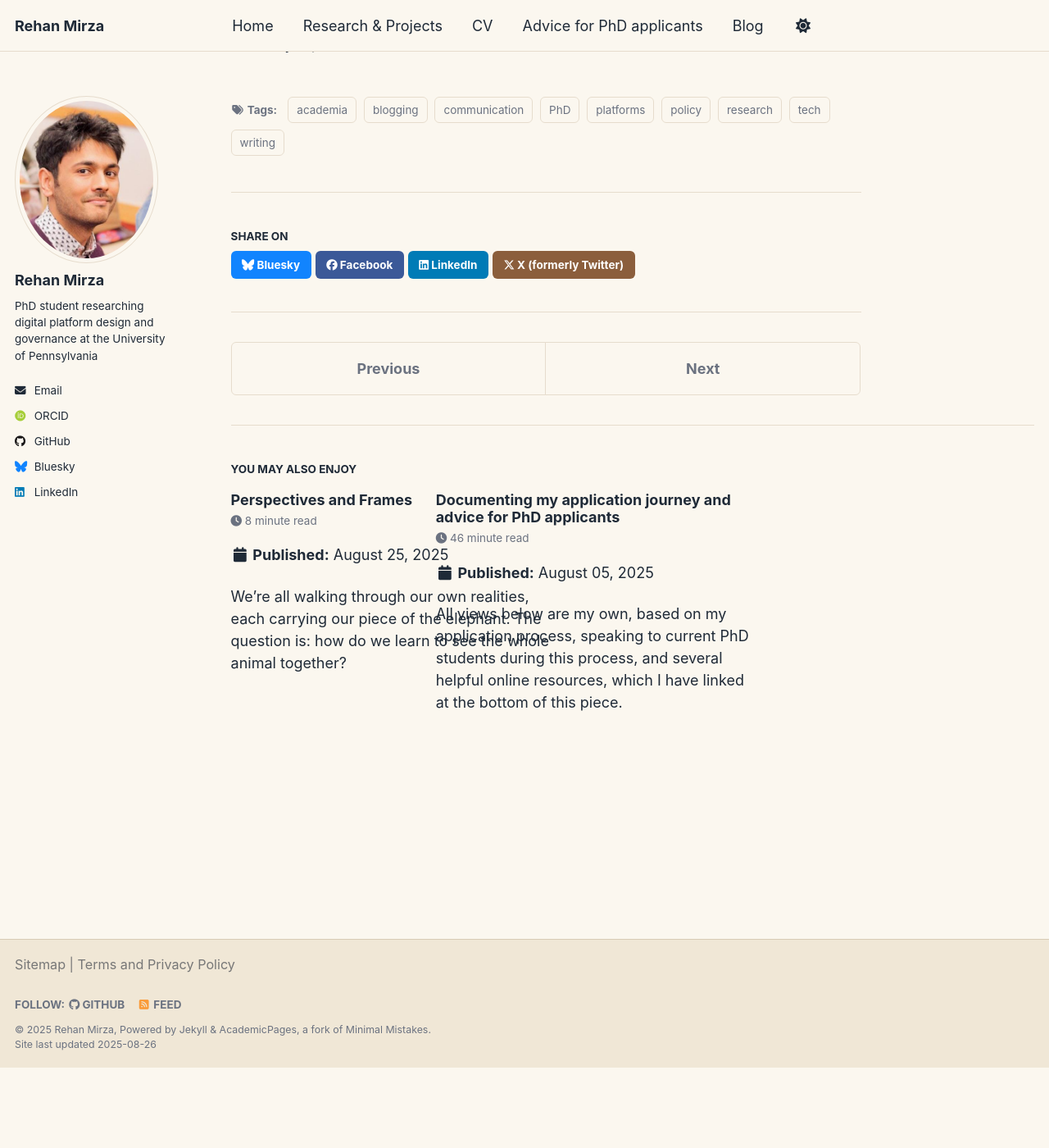
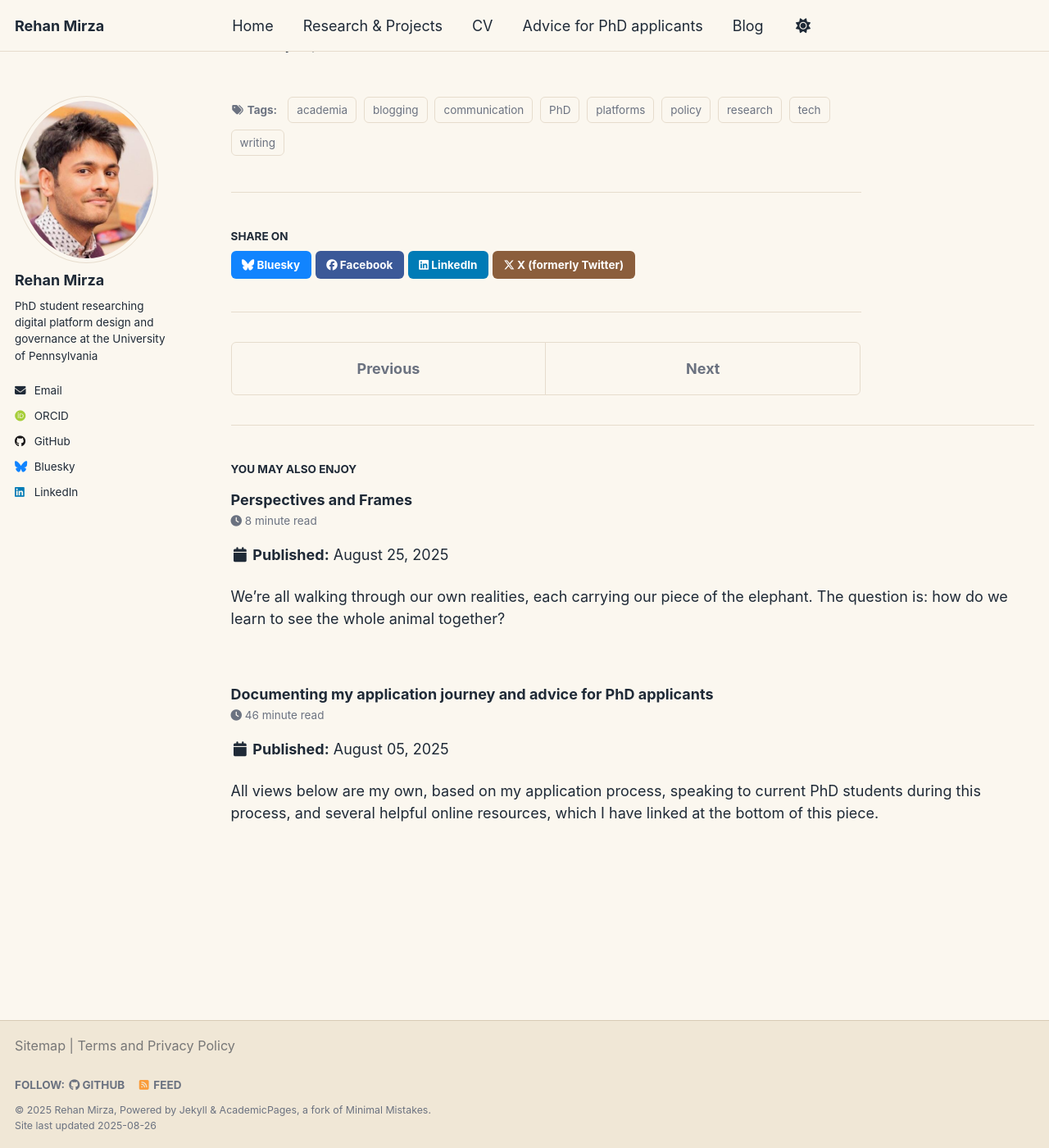
Before and after one commit to ramirza1/Rehan-Mirza, a Jekyll site: the page built from _posts/2025-08-03-Why I'm starting a blog.md, in a window 1280 px wide and 1400 px high, scrolled down 1633 px. Shown: the whole window at 82% size. Built offline with Jekyll 4.4.1, drawn with Linux system fonts in a browser that asks for light colours; some web fonts are replaced; a script that is not in the unit is left out; before the commit the page ends 2935 px from its top, so only the background shows below that.

Commit message:
fixed suggested articles layout

```diff
--- a/assets/css/custom.css
+++ b/assets/css/custom.css
@@ -74,9 +74,33 @@
 
 /* ===== Spacing You May Also Enjoy Block ===== */
 @media (min-width: 64em) {
+  .page__related .grid__wrapper {
+    display: grid !important;
+    grid-template-columns: 1fr !important;
+    gap: 2rem !important;
+    max-width: 100% !important;
+  }
+
   .page__related .grid__wrapper .grid__item {
-    flex: 0 0 40% !important;
-    max-width: 40% !important;
-    width: 40% !important; /* belt-and-braces */
+    flex: none !important;
+    max-width: 100% !important;
+    width: 100% !important;
+    min-width: 0 !important;
+    overflow-wrap: break-word !important;
+    margin: 0 !important; /* Reset any margins */
+    padding: 0 !important; /* Reset any padding */
+  }
+
+  /* Reset margins on specific items that might be causing the indent */
+  .page__related .grid__wrapper .grid__item:nth-child(even) {
+    margin-left: 0 !important;
+    margin-right: 0 !important;
+  }
+
+  /* Ensure text content wraps properly */
+  .page__related .grid__wrapper .grid__item * {
+    max-width: 100% !important;
+    word-wrap: break-word !important;
+    overflow-wrap: break-word !important;
   }
 }
```
